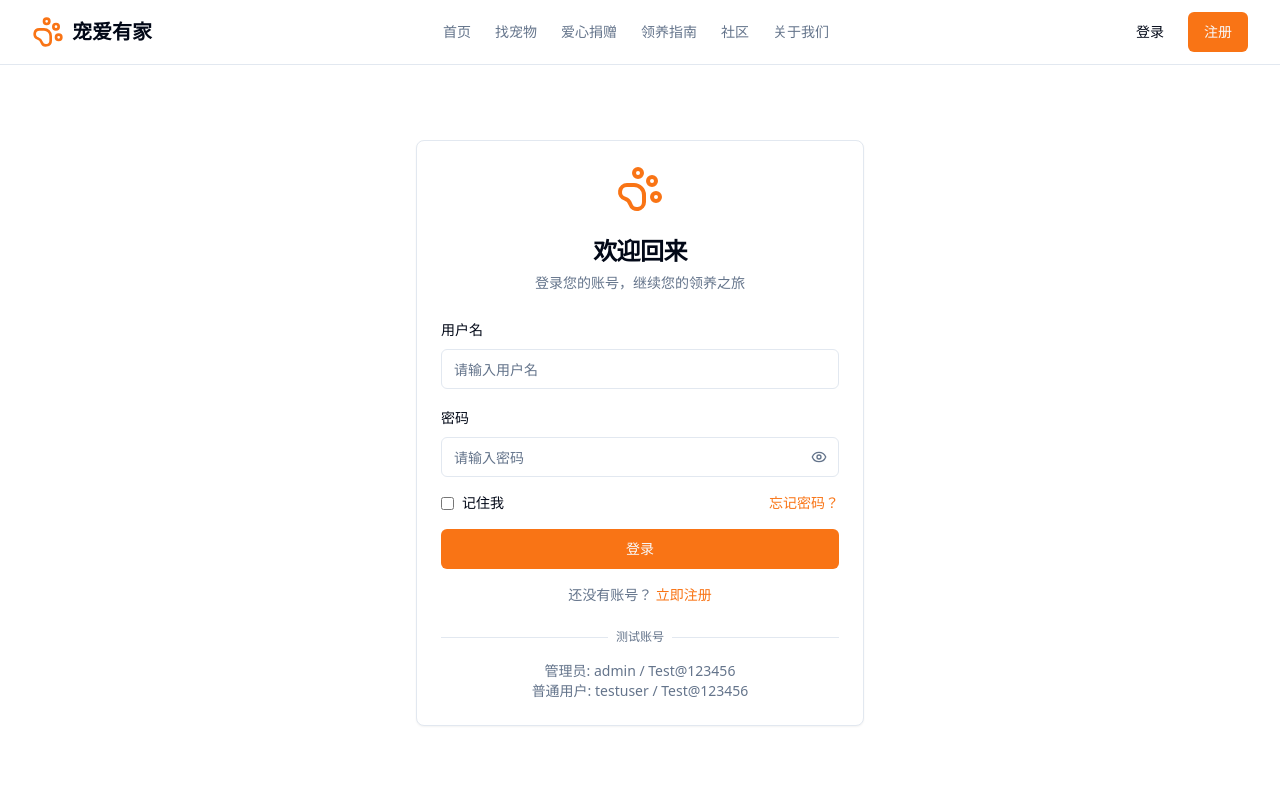
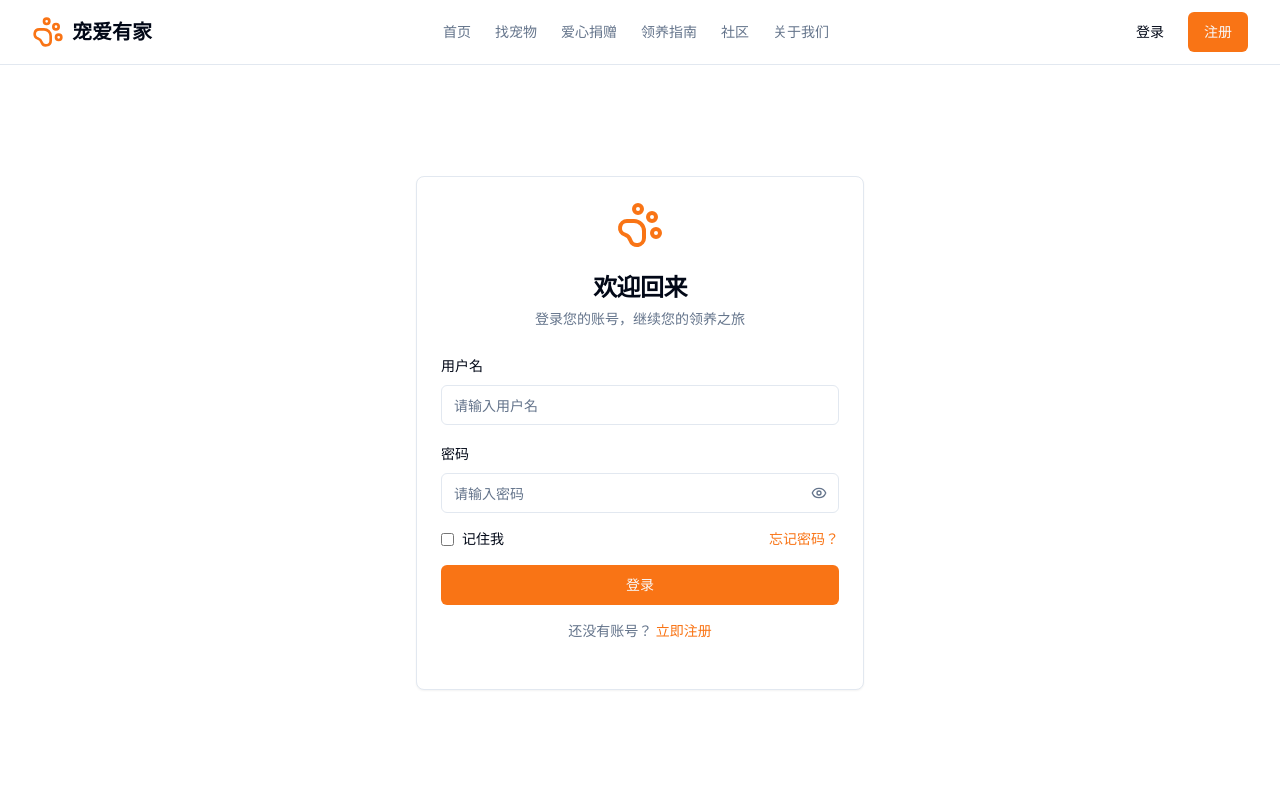
Before and after one commit to handingnihao/pet-adoption-platform, a React (Vite) app in the folder web/: page /login in a window 1280 px wide. Shown: the top 800 px of the page. Built offline with nearby package versions, Linux system fonts and the light colour scheme.

Commit message:
style: 删除登录页面的测试账号密码提示

```diff
--- a/web/src/pages/Login.tsx
+++ b/web/src/pages/Login.tsx
@@ -104,16 +104,6 @@ export function Login() {
 
           <div className="mt-6">
             <div className="relative">
-              <div className="absolute inset-0 flex items-center">
-                <div className="w-full border-t" />
-              </div>
-              <div className="relative flex justify-center text-xs uppercase">
-                <span className="bg-background px-2 text-muted-foreground">测试账号</span>
-              </div>
-            </div>
-            <div className="mt-4 text-center text-sm text-muted-foreground">
-              <p>管理员: admin / Test@123456</p>
-              <p>普通用户: testuser / Test@123456</p>
             </div>
           </div>
         </CardContent>
```
